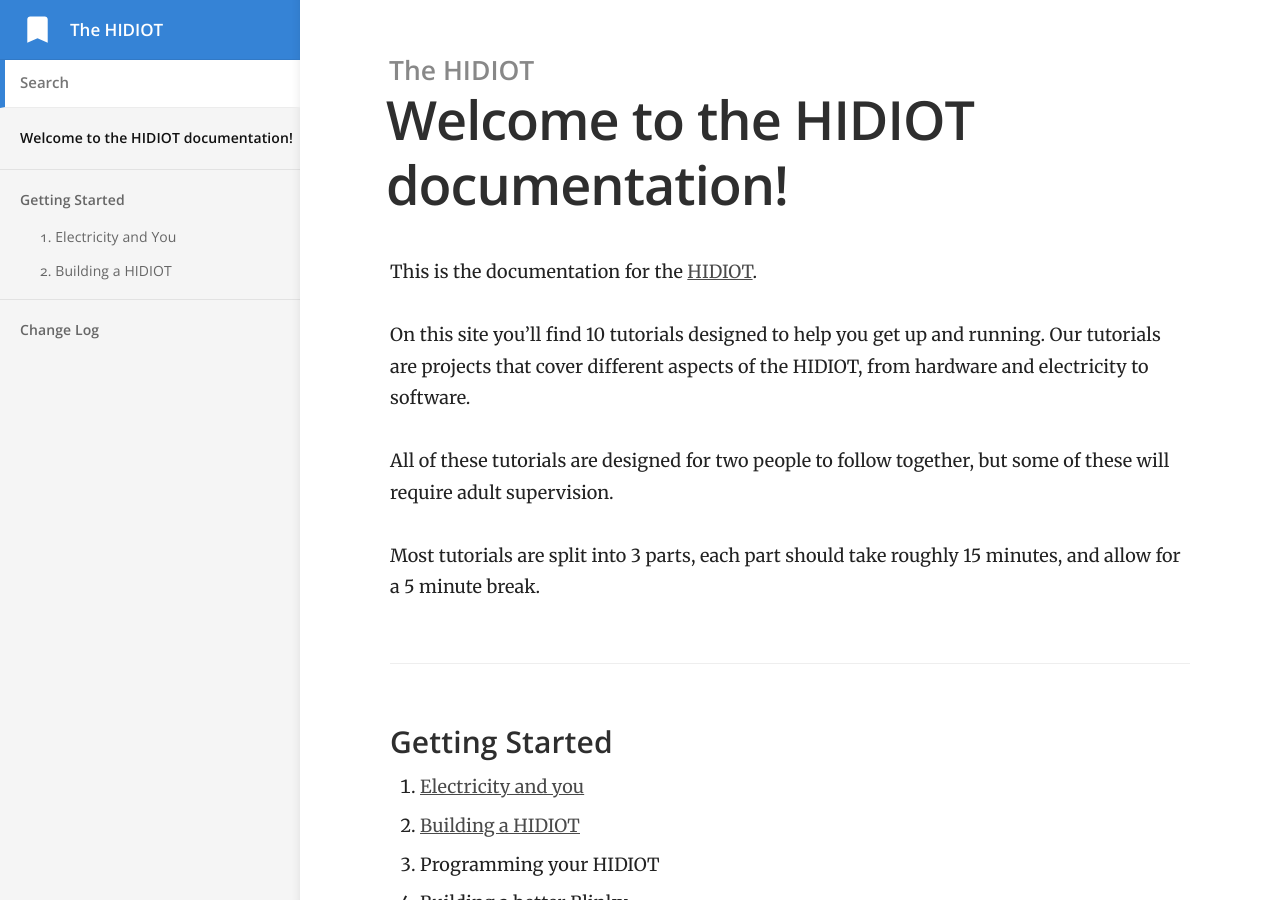
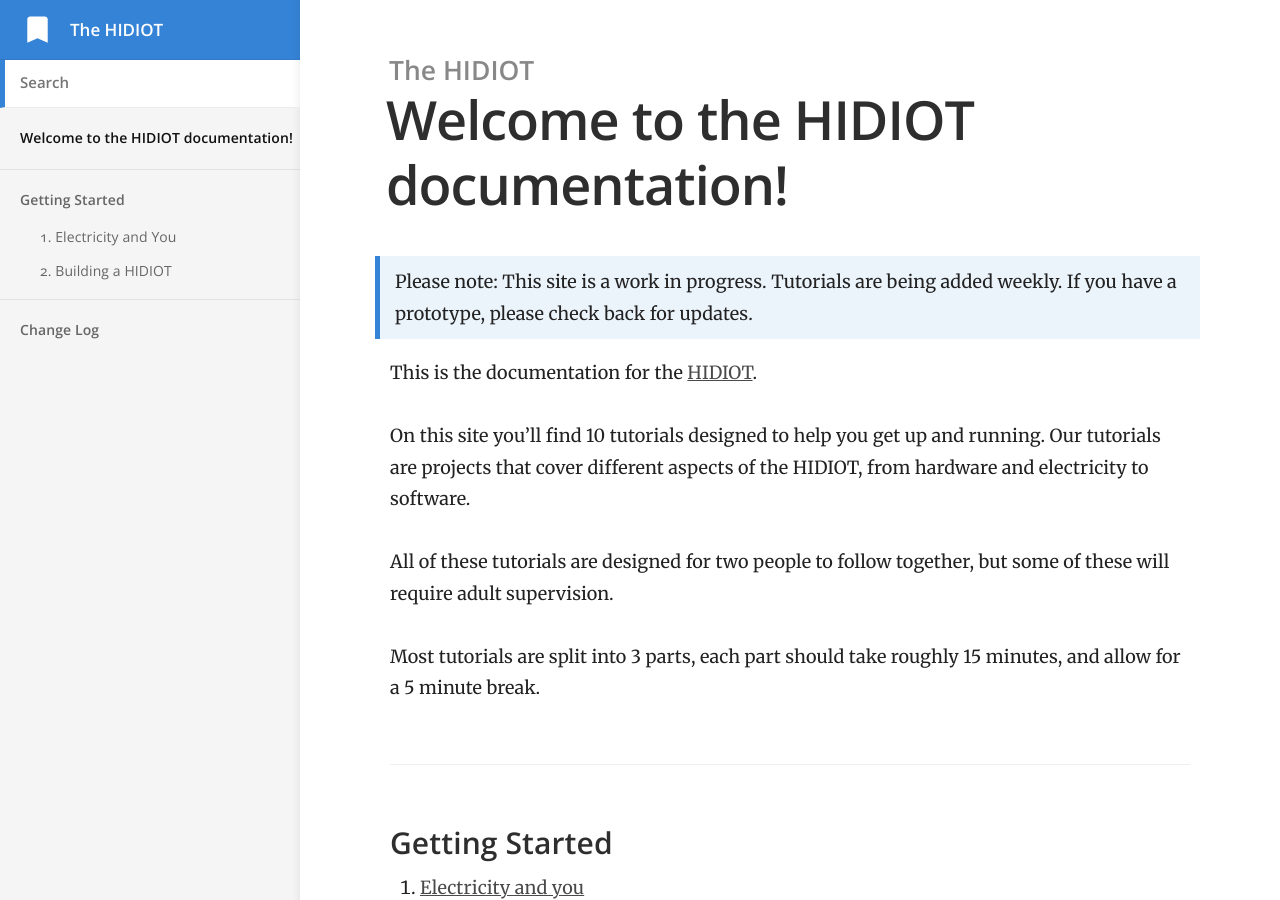
Before and after one commit to rawhex/hidiot.com, a Jekyll site: the page built from index.md, in a window 1280 px wide and 900 px high. Built offline with Jekyll 4.4.1, drawn with Linux system fonts in a browser that asks for light colours.

Commit message:
Added notice for prototype users

```diff
--- a/index.md
+++ b/index.md
@@ -1,6 +1,8 @@
 ---
 title: Welcome to the HIDIOT documentation!
 ---
+
+> Please note: This site is a work in progress. Tutorials are being added weekly. If you have a prototype, please check back for updates.
 
 This is the documentation for the [HIDIOT](https://hidiot.com).
 
```
